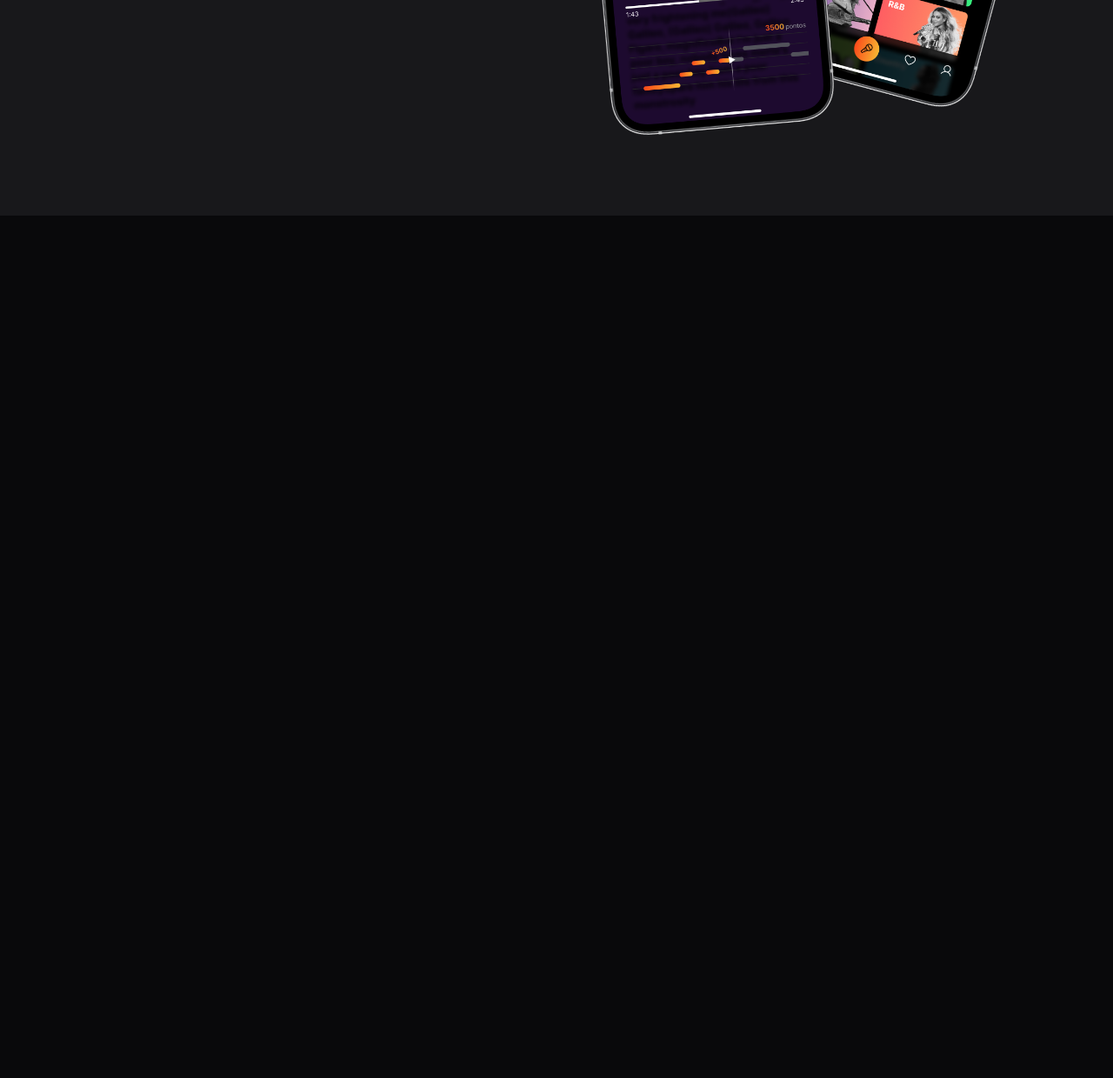
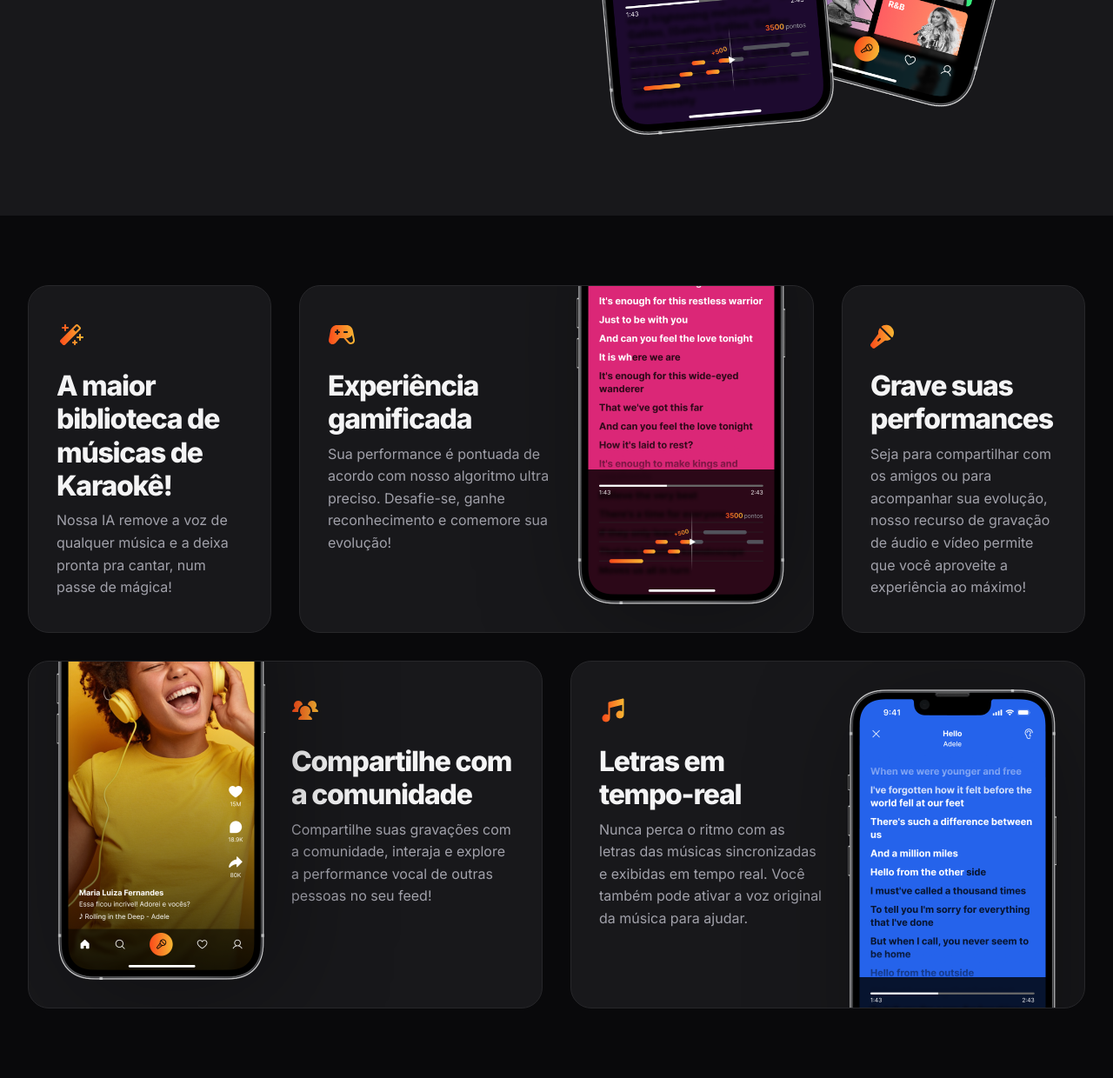
Before and after one commit to victorozoterio/zingen, a plain HTML site: page index.html in a window 1280 px wide. Shown: the part 1411-2651 px from the top of the page at 87% size. Before the commit the page ends 1659 px from the top, so only its background shows below. Drawn offline with Linux system fonts and the light colour scheme.

Commit message:
feat: features section

```diff
--- a/index.html
+++ b/index.html
@@ -61,5 +61,49 @@
             </div>
         </div>
     </section>
+
+    <section id="features">
+        <div class="cards container py-xl grid gap-1.5">
+            <div class="card py-lg px-lg">
+                <img src="assets/icons/MagicWand.svg" alt="">
+                <h3>A maior biblioteca de músicas de Karaokê!</h3>
+                <p>Nossa IA remove a voz de qualquer música e a deixa pronta pra cantar, num passe de mágica!</p>
+            </div>
+
+            <div class="card py-lg px-lg">
+                <div>
+                    <img src="assets/icons/GameController.svg" alt="">
+                    <h3>Experiência gamificada</h3>
+                    <p>Sua performance é pontuada de acordo com nosso algoritmo ultra preciso. Desafie-se, ganhe reconhecimento e comemore sua evolução!</p>
+                </div>
+                <img class="desktop-only" src="assets/Tela 2.png" alt="">
+            </div>
+
+            <div class="card py-lg px-lg">
+                <img src="assets/icons/MicrophoneStage.svg" alt="">
+                <h3>Grave suas performances</h3>
+                <p>Seja para compartilhar com os amigos ou para acompanhar sua evolução, nosso recurso de gravação de áudio e vídeo permite que você aproveite a experiência ao máximo!</p>
+            </div>
+
+            <div class="card py-lg px-lg">
+                <div>
+                    <img src="assets/icons/UsersThree.svg" alt="">
+                    <h3>Compartilhe com a comunidade</h3>
+                    <p>Compartilhe suas gravações com a comunidade, interaja e explore a performance vocal de outras pessoas no seu feed!</p>
+                </div>
+                <img class="desktop-only" src="assets/Tela 1.png" alt="">
+            </div>
+
+            <div class="card py-lg px-lg">
+                <div>
+                    <img src="assets/icons/MusicNotes.svg" alt="">
+                    <h3>Letras em tempo-real</h3>
+                    <p>Nunca perca o ritmo com as letras das músicas sincronizadas e exibidas em tempo real. Você também pode ativar a voz original da música para ajudar.</p>
+                </div>
+                <img class="desktop-only" src="assets/Tela 3.png" alt="">
+            </div>
+
+        </div>
+    </section>
 </body>
 </html>
--- /dev/null
+++ b/styles/cards.css
@@ -0,0 +1,9 @@
+.card {
+    background: var(--surface-color);
+    border: 1px solid var(--stroke-color);
+    border-radius: 1.5rem;
+
+    & h3 {
+        margin-top: 1rem;
+    }
+}
--- /dev/null
+++ b/styles/features.css
@@ -0,0 +1,68 @@
+#features {
+    & .cards {
+        grid-template-columns: 17.5rem 1fr 1fr 17.5rem;
+        grid-template-rows: 25rem 25rem;
+        gap: 2rem;
+    }
+
+    & .card {
+        position: relative;
+        overflow: hidden;
+
+        & img.desktop-only { /* a imagem que tiver desktop-only */
+            position: absolute;
+            max-width: 15rem;
+            filter: drop-shadow(1rem 1rem 4rem rgb(0 0 0 / 0.34)); /* x y espalhamento e cor */
+        }
+    }
+
+    & .card:nth-child(1) {
+        grid-column: 1/2; /* começa na coluna 1 e termina na coluna 2 */
+    }
+
+    & .card:nth-child(2) {
+        grid-column: 2/4; /* começa na coluna 2 e termina na coluna 4 */
+
+         & > div { /* Primeira nível de div dentro do segundo card */
+            max-width: 16rem;
+         }
+
+        & .desktop-only {
+            bottom: 2rem;
+            right: 2rem;
+        }
+    }
+
+    & .card:nth-child(3) {
+        grid-column: 4/5; /* começa na coluna 4 e termina na coluna 5 */
+    }
+
+    & .card:nth-child(4) {
+        grid-column: 1/3; /* começa na coluna 1 e termina na coluna 3 */
+        grid-row: 2/3;
+
+         & > div { /* Primeira nível de div dentro do segundo card */
+            max-width: 16rem;
+            margin-left: auto;
+         }
+
+        & .desktop-only {
+            bottom: 2rem;
+            left: 2rem;
+        }
+    }
+
+    & .card:nth-child(5) {
+        grid-column: 3/5; /* começa na coluna 3 e termina na coluna 5 */
+        grid-row: 2/3;
+
+         & > div { /* Primeira nível de div dentro do segundo card */
+            max-width: 16rem;
+         }
+
+        & .desktop-only {
+            top: 2rem;
+            right: 2rem;
+        }
+    }
+}
--- a/styles/index.css
+++ b/styles/index.css
@@ -6,3 +6,5 @@
 @import url(hero.css);
 @import url(sections.css);
 @import url(about.css);
+@import url(cards.css);
+@import url(features.css) (width >= 80rem);
```
